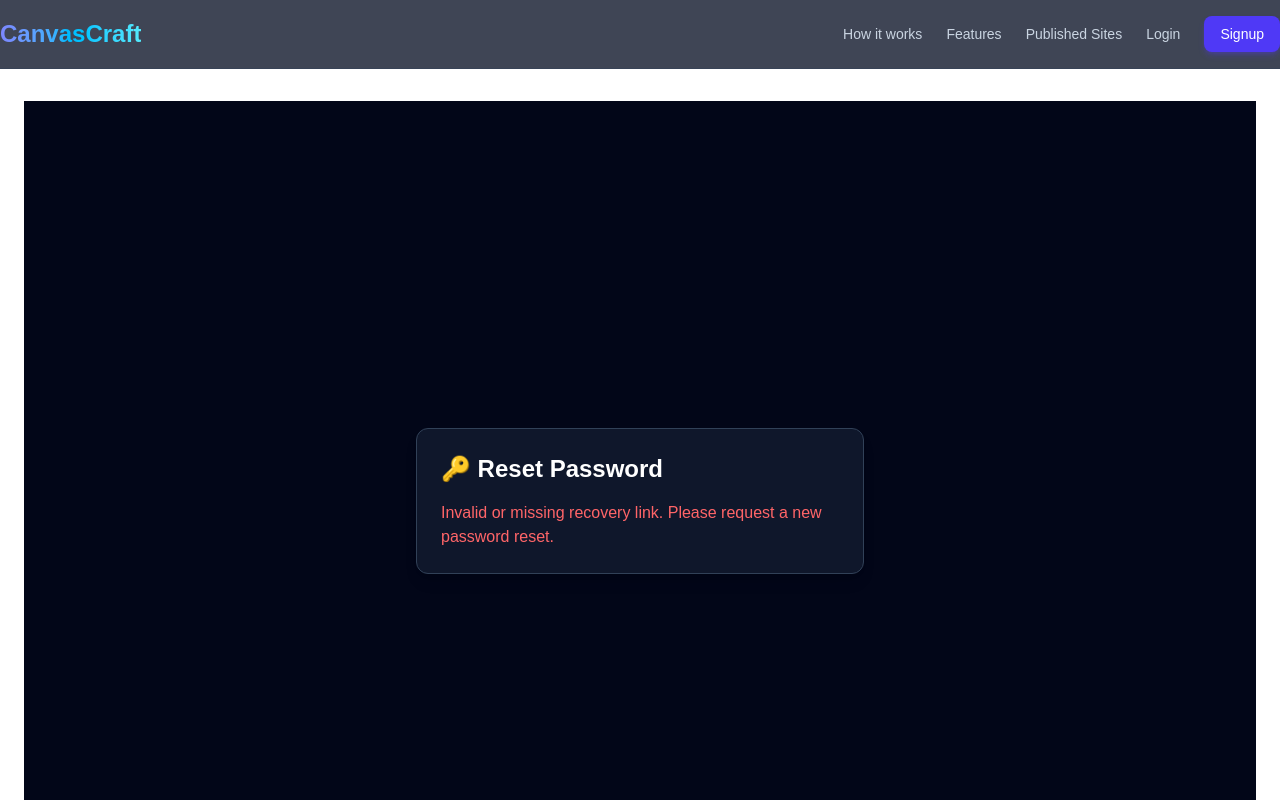
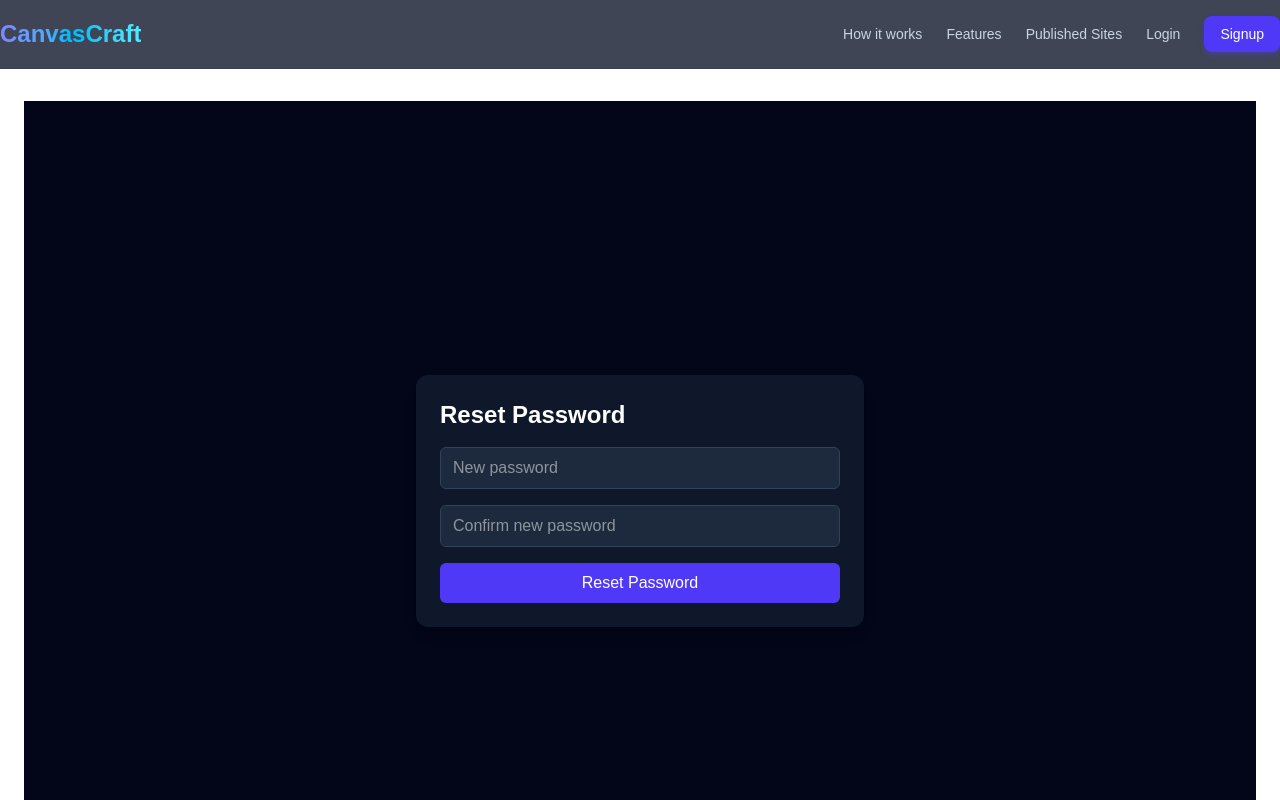
Before and after one commit to ArhanAnsari/CanvasCraft, a Next.js app: page /reset-password in a window 1280 px wide. Shown: the top 800 px of the page. Built offline with nearby package versions, Linux system fonts and the light colour scheme; no server answers.

Commit message:
Update Reset Password Page so that to make it a after email link page

```diff
--- a/app/reset-password/page.tsx
+++ b/app/reset-password/page.tsx
@@ -1,96 +1,70 @@
 "use client";
 
-import { useState, useEffect } from "react";
-import { useSearchParams, useRouter } from "next/navigation";
+import { useState } from "react";
+import { useSearchParams } from "next/navigation";
+import { account } from "@/lib/appwrite";
 
 export default function ResetPasswordPage() {
-  const params = useSearchParams();
-  const router = useRouter();
+  const searchParams = useSearchParams();
+  const userId = searchParams.get("userId");
+  const secret = searchParams.get("secret");
 
-  const [userId, setUserId] = useState<string | null>(null);
-  const [secret, setSecret] = useState<string | null>(null);
   const [password, setPassword] = useState("");
   const [confirm, setConfirm] = useState("");
-  const [loading, setLoading] = useState(false);
+  const [message, setMessage] = useState("");
 
-  useEffect(() => {
-    setUserId(params.get("userId"));
-    setSecret(params.get("secret"));
-  }, [params]);
+  const handleReset = async (e: React.FormEvent) => {
+    e.preventDefault();
 
-  const resetPassword = async () => {
-    if (!userId || !secret) {
-      alert("Invalid or missing recovery link.");
+    if (password !== confirm) {
+      setMessage("Passwords do not match");
       return;
     }
 
-    if (password.length < 8) {
-      alert("Password must be at least 8 characters long.");
-      return;
-    }
-
-    if (password !== confirm) {
-      alert("Passwords do not match.");
-      return;
-    }
-
-    setLoading(true);
     try {
-      const res = await fetch("/api/reset-password", {
-        method: "POST",
-        headers: { "Content-Type": "application/json" },
-        body: JSON.stringify({ userId, secret, password, confirm }),
-      });
-
-      const data = await res.json();
-
-      if (!res.ok) throw new Error(data.error || "Reset failed");
-
-      alert("✅ Password reset successful! Please log in.");
-      router.push("/login");
+      await account.updateRecovery(userId as string, secret as string, password, confirm);
+      setMessage("Password reset successful. You can now login.");
     } catch (err: any) {
-      console.error(err);
-      alert(err.message || "❌ Failed to reset password.");
-    } finally {
-      setLoading(false);
+      setMessage(err.message || "Failed to reset password");
     }
   };
 
   return (
-    <div className="min-h-screen flex items-center justify-center bg-slate-950 px-4">
-      <div className="w-full max-w-md bg-slate-900 p-6 rounded-xl border border-slate-700 shadow-lg">
-        <h1 className="text-2xl font-bold text-white mb-4">🔑 Reset Password</h1>
+    <div className="min-h-screen flex items-center justify-center bg-slate-950">
+      <form
+        onSubmit={handleReset}
+        className="w-full max-w-md p-6 bg-slate-900 rounded-xl shadow-lg"
+      >
+        <h1 className="text-2xl font-bold text-white mb-4">Reset Password</h1>
 
-        {!userId || !secret ? (
-          <p className="text-red-400">
-            Invalid or missing recovery link. Please request a new password reset.
-          </p>
-        ) : (
-          <div className="space-y-4">
         <input
           type="password"
-              placeholder="New password"
+          required
           value={password}
           onChange={(e) => setPassword(e.target.value)}
-              className="w-full px-3 py-2 rounded-lg bg-slate-800 text-white"
+          placeholder="New password"
+          className="w-full px-3 py-2 rounded-md bg-slate-800 border border-slate-700 text-white mb-4"
         />
         <input
           type="password"
-              placeholder="Confirm password"
+          required
           value={confirm}
           onChange={(e) => setConfirm(e.target.value)}
-              className="w-full px-3 py-2 rounded-lg bg-slate-800 text-white"
+          placeholder="Confirm new password"
+          className="w-full px-3 py-2 rounded-md bg-slate-800 border border-slate-700 text-white mb-4"
         />
+
         <button
-              onClick={resetPassword}
-              disabled={loading}
-              className="w-full px-4 py-2 rounded-lg bg-indigo-600 hover:bg-indigo-500 text-white font-medium shadow-md shadow-indigo-600/30 transition"
+          type="submit"
+          className="w-full px-3 py-2 rounded-md bg-indigo-600 hover:bg-indigo-500 text-white"
         >
-              {loading ? "Resetting..." : "Reset Password"}
+          Reset Password
         </button>
-          </div>
+
+        {message && (
+          <p className="mt-4 text-center text-slate-300">{message}</p>
         )}
-      </div>
+      </form>
     </div>
   );
 }
```
Lines whose indentation alone changed are shown as unchanged.
